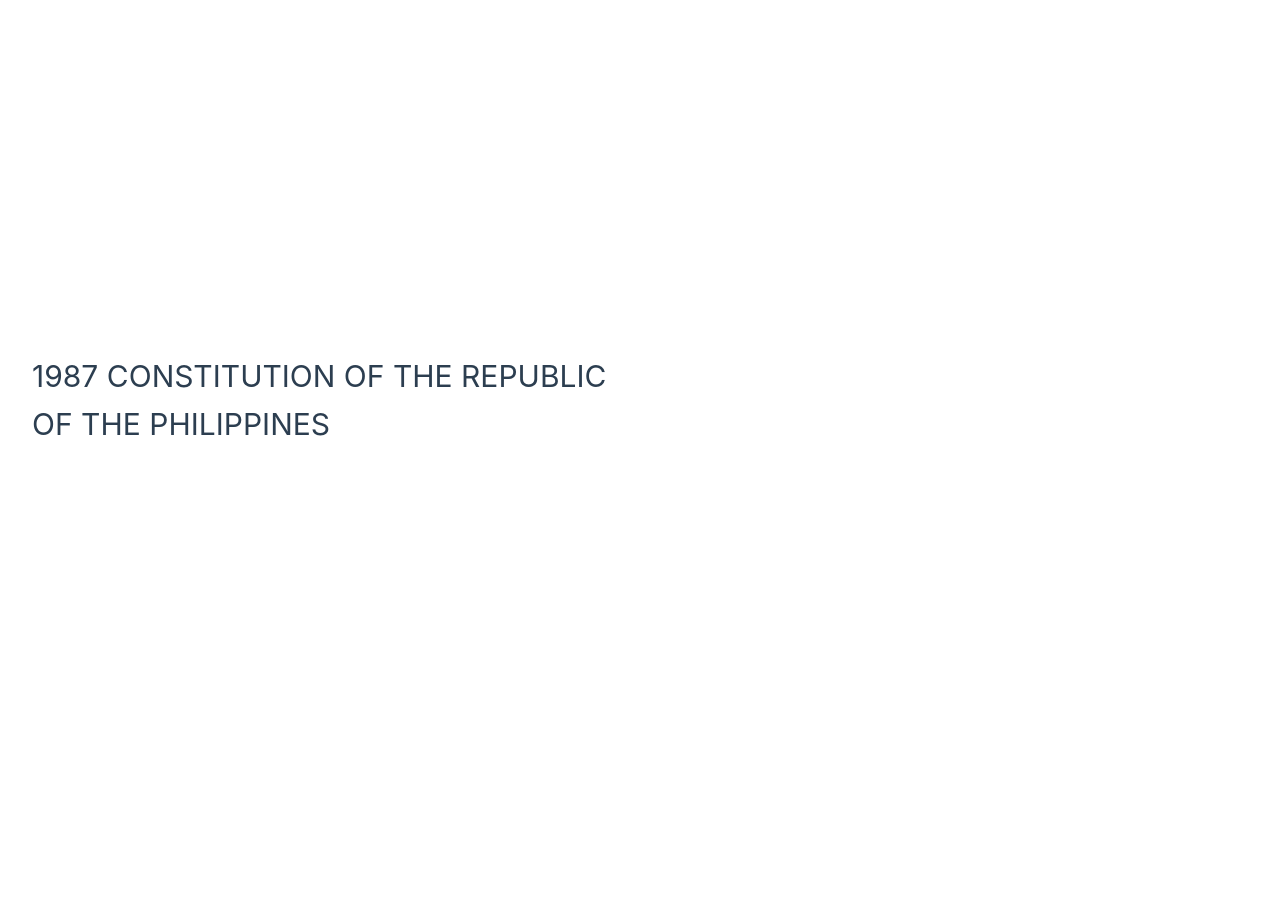
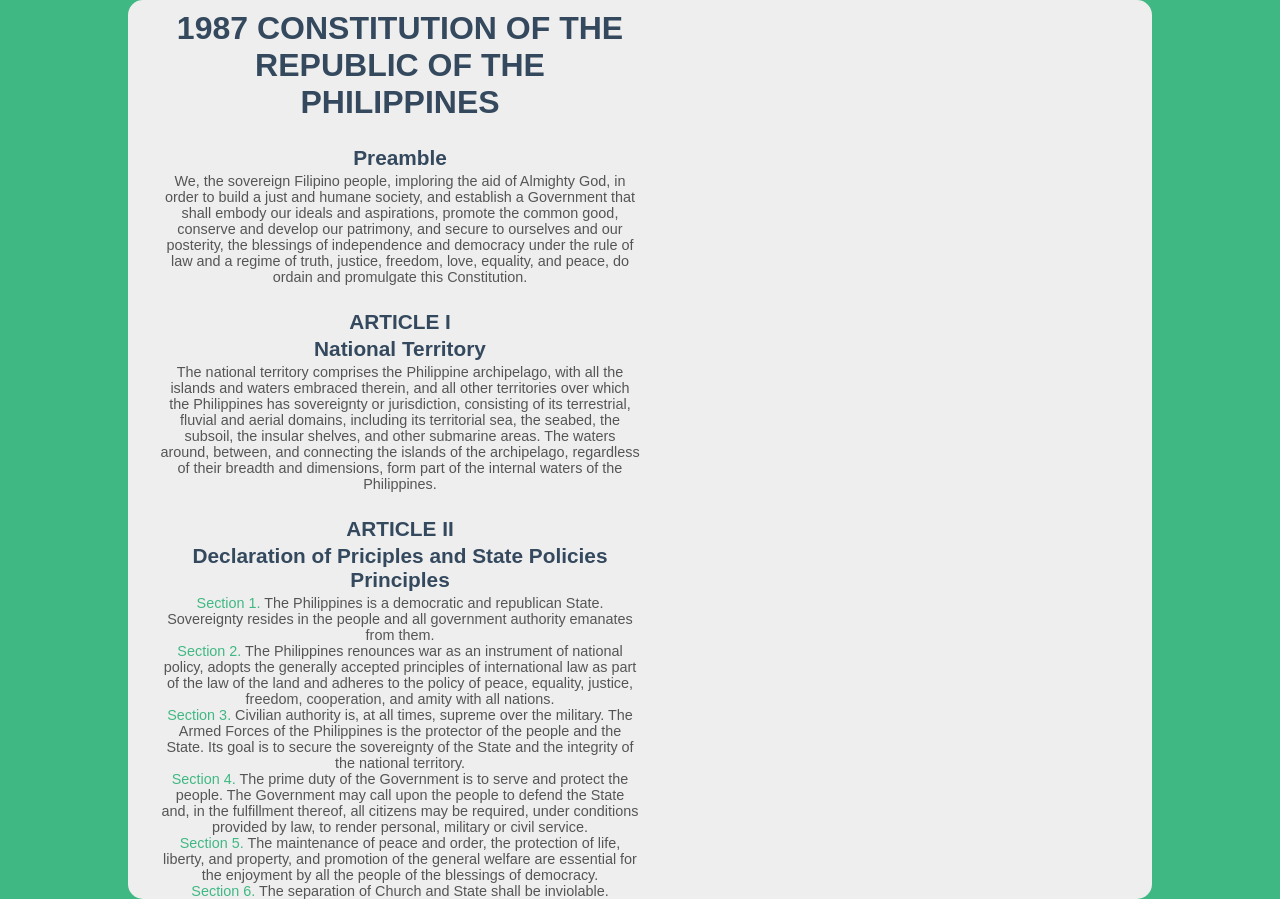
Before and after one commit to JustGotLakiSean/vue-1987-constitution, a Vue app: page / in a window 1280 px wide. Before the commit the page ends 800 px from the top, so only its background shows below. Built offline with nearby package versions, Linux system fonts and the light colour scheme.

Commit message:
added Footer Header Main and styles for them

```diff
--- a/src/App.vue
+++ b/src/App.vue
@@ -1,9 +1,13 @@
 <script setup>
 import Header from '@/components/Header.vue'
+import Main from '@/components/Main.vue'
 </script>
 
 <template>
-  <Header />
+  <section >
+    <Header />
+    <Main />
+  </section>
 </template>
 
 <style scoped>
--- a/src/assets/base.css
+++ b/src/assets/base.css
@@ -1,86 +1,32 @@
-/* color palette from <https://github.com/vuejs/theme> */
-:root {
-  --vt-c-white: #ffffff;
-  --vt-c-white-soft: #f8f8f8;
-  --vt-c-white-mute: #f2f2f2;
-
-  --vt-c-black: #181818;
-  --vt-c-black-soft: #222222;
-  --vt-c-black-mute: #282828;
-
-  --vt-c-indigo: #2c3e50;
-
-  --vt-c-divider-light-1: rgba(60, 60, 60, 0.29);
-  --vt-c-divider-light-2: rgba(60, 60, 60, 0.12);
-  --vt-c-divider-dark-1: rgba(84, 84, 84, 0.65);
-  --vt-c-divider-dark-2: rgba(84, 84, 84, 0.48);
-
-  --vt-c-text-light-1: var(--vt-c-indigo);
-  --vt-c-text-light-2: rgba(60, 60, 60, 0.66);
-  --vt-c-text-dark-1: var(--vt-c-white);
-  --vt-c-text-dark-2: rgba(235, 235, 235, 0.64);
-}
-
-/* semantic color variables for this project */
-:root {
-  --color-background: var(--vt-c-white);
-  --color-background-soft: var(--vt-c-white-soft);
-  --color-background-mute: var(--vt-c-white-mute);
-
-  --color-border: var(--vt-c-divider-light-2);
-  --color-border-hover: var(--vt-c-divider-light-1);
-
-  --color-heading: var(--vt-c-text-light-1);
-  --color-text: var(--vt-c-text-light-1);
-
-  --section-gap: 160px;
-}
-
-@media (prefers-color-scheme: dark) {
-  :root {
-    --color-background: var(--vt-c-black);
-    --color-background-soft: var(--vt-c-black-soft);
-    --color-background-mute: var(--vt-c-black-mute);
-
-    --color-border: var(--vt-c-divider-dark-2);
-    --color-border-hover: var(--vt-c-divider-dark-1);
-
-    --color-heading: var(--vt-c-text-dark-1);
-    --color-text: var(--vt-c-text-dark-2);
-  }
-}
-
-*,
-*::before,
-*::after {
+* {
+  margin: 0;
+  padding: 0;
+  font-family: sans-serif;
   box-sizing: border-box;
-  margin: 0;
-  font-weight: normal;
 }
 
 body {
+  background-color: #40B883;
   min-height: 100vh;
-  color: var(--color-text);
-  background: var(--color-background);
-  transition:
-    color 0.5s,
-    background-color 0.5s;
-  line-height: 1.6;
-  font-family:
-    Inter,
-    -apple-system,
-    BlinkMacSystemFont,
-    'Segoe UI',
-    Roboto,
-    Oxygen,
-    Ubuntu,
-    Cantarell,
-    'Fira Sans',
-    'Droid Sans',
-    'Helvetica Neue',
-    sans-serif;
-  font-size: 15px;
-  text-rendering: optimizeLegibility;
-  -webkit-font-smoothing: antialiased;
-  -moz-osx-font-smoothing: grayscale;
+  display: flex;
+  flex-direction: column;
+  align-items: center;
+  justify-content: center;
 }
+
+#app {
+  background-color: #eee;
+  width: 80%;
+  max-width: 700px;
+  margin: 0 auto;
+  padding: 35px;
+  border-radius: 15px;
+  display: flex;
+  flex-direction: column;
+  align-items: center;
+  text-align: center;
+}
+
+span.section_ii {
+  color: #40B883;
+}
--- a/src/components/Header.vue
+++ b/src/components/Header.vue
@@ -10,5 +10,14 @@
 </template>
 
 <style scoped>
+/*HEADER CSS*/
+header img {
+  height: 150px;
+}
 
+header h1 {
+  font-size: 2rem;
+  color: #34495e;
+  margin-top: 10px;
+}
 </style>
--- /dev/null
+++ b/src/components/Main.vue
@@ -0,0 +1,84 @@
+<script setup>
+import {ref} from 'vue'
+const preambleHeader = ref('Preamble')
+const nationalTerrHeader = ref('National Territory')
+const statePolHeader = ref('Declaration of Priciples and State Policies Principles')
+</script>
+
+<template>
+    <main>
+        <section>
+            <h2>
+                {{ preambleHeader }}
+            </h2>
+            <p>
+                We, the sovereign Filipino people, imploring the aid of Almighty God, in order to build a just and humane society, and establish a Government
+                that shall embody our ideals and aspirations, promote the common good, conserve and develop our patrimony, and secure to ourselves and our
+                posterity, the blessings of independence and democracy under the rule of law and a regime of truth, justice, freedom, love, equality, and peace,
+                do ordain and promulgate this Constitution.
+            </p>
+        </section>
+        <section>
+            <h2>
+                ARTICLE I
+            </h2>
+            <h2>
+                {{ nationalTerrHeader }}
+            </h2>
+            <p>
+                The national territory comprises the Philippine archipelago, with all the islands and waters embraced therein, and all other territories over which
+                the Philippines has sovereignty or jurisdiction, consisting of its terrestrial, fluvial and aerial domains, including its territorial sea, the seabed,
+                the subsoil, the insular shelves, and other submarine areas. The waters around, between, and connecting the islands of the archipelago, regardless of their
+                breadth and dimensions, form part of the internal waters of the Philippines.
+            </p>
+        </section>
+        <section>
+            <h2>
+                ARTICLE II
+            </h2>
+            <h2>
+                {{ statePolHeader }}
+            </h2>
+            <p>
+                <span class="section_ii">Section 1.</span> The Philippines is a democratic and republican State. Sovereignty resides in the people and all government authority emanates from them.
+            </p>
+            <p>
+                <span class="section_ii">Section 2.</span> The Philippines renounces war as an instrument of national policy, adopts the generally accepted principles of international law as part of the law of the land and adheres to the policy of peace, equality, justice, freedom, cooperation, and amity with all nations.
+            </p>
+            <p>
+                <span class="section_ii">Section 3.</span> Civilian authority is, at all times, supreme over the military. The Armed Forces of the Philippines is the protector of the people and the State. Its goal is to secure the sovereignty of the State and the integrity of the national territory.
+            </p>
+            <p>
+                <span class="section_ii">Section 4.</span> The prime duty of the Government is to serve and protect the people. The Government may call upon the people to defend the State and, in the fulfillment thereof, all citizens may be required, under conditions provided by law, to render personal, military or civil service.
+            </p>
+            <p>
+                <span class="section_ii">Section 5.</span> The maintenance of peace and order, the protection of life, liberty, and property, and promotion of the general welfare are essential for the enjoyment by all the people of the blessings of democracy.
+            </p>
+            <p>
+                <span class="section_ii">Section 6.</span> The separation of Church and State shall be inviolable.
+            </p>
+        </section>
+    </main>
+</template>
+
+<style scoped>
+/*MAIN CSS*/
+main {
+  margin-top: 15px;
+}
+
+section {
+  margin-top: 25px;
+}
+
+h2 {
+  font-size: 1.3rem;
+  color: #34495e;
+  margin-bottom: 3px;
+}
+
+p {
+    font-size: 0.9rem;
+    color: #555;
+}
+</style>
```
Also changed, not shown: src/components/Footer.vue (added).
